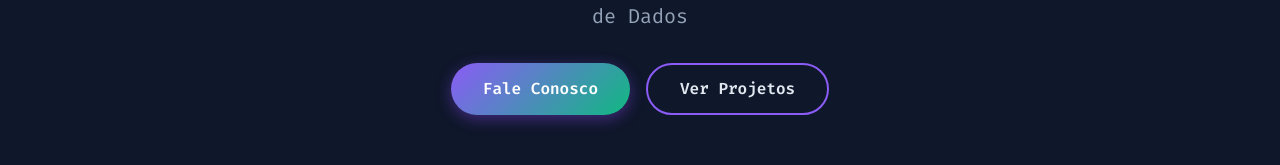
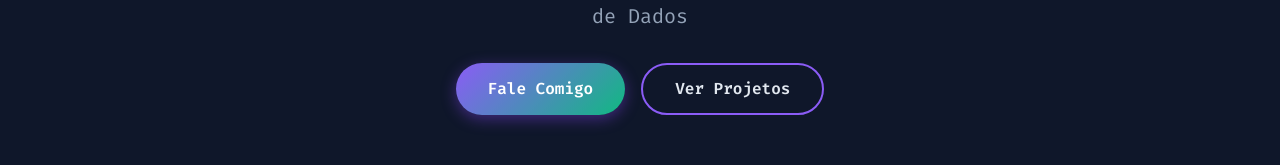
Before and after one commit to Gaab-elle/Portfolio-Gabi, a React (Vite) app: page / in a window 1280 px wide. Shown: the part 504-669 px from the top of the page. Built offline with nearby package versions, Linux system fonts and the light colour scheme.

Commit message:
✏️ Fix: 'Fale Conosco' → 'Fale Comigo' (português)

```diff
--- a/src/i18n/i18n.jsx
+++ b/src/i18n/i18n.jsx
@@ -11,7 +11,7 @@ const translations = {
     },
     hero: {
       subtitle: "Desenvolvedora Full Stack • Especialista em Automação • Cientista de Dados",
-      talk: "Fale Conosco",
+      talk: "Fale Comigo",
       viewProjects: "Ver Projetos",
     },
     sections: {
```
